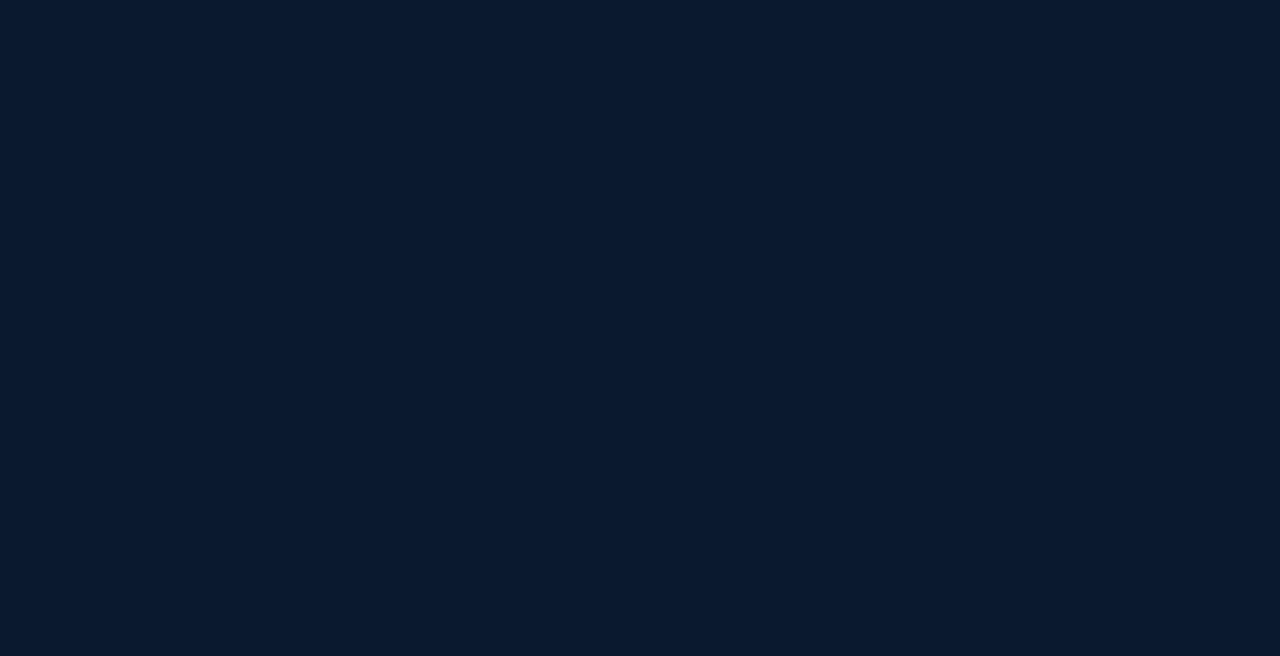
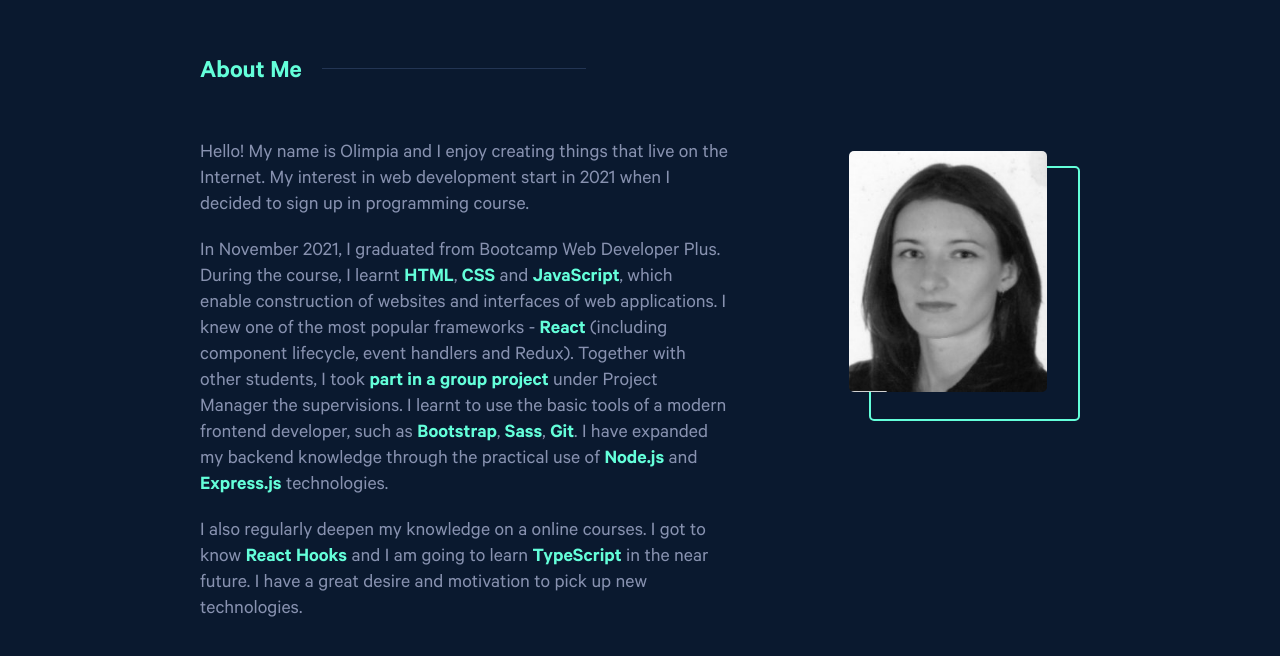
Before and after one commit to olimpiaspyra/portfolio, a React app: page / in a window 1280 px wide. Shown: the part 860-1516 px from the top of the page. Before the commit the page ends 800 px from the top, so only its background shows below. Built offline with nearby package versions, Linux system fonts and the light colour scheme.

Commit message:
Add section about

```diff
--- a/src/components/layouts/MainContainer/MainContainer.jsx
+++ b/src/components/layouts/MainContainer/MainContainer.jsx
@@ -2,6 +2,7 @@ import React from 'react';
 import styled from 'styled-components';
 
 import HeroSection from '../../pages/HeroSection/HeroSection';
+import AboutSection from '../../pages/AboutSection/AboutSection';
 
 const StyledMainContainer = styled.main`
   width: 100%;
@@ -13,8 +14,8 @@ const StyledMainContainer = styled.main`
 const MainContainer = () => {
   return (
     <StyledMainContainer>
-      <HeroSection>
-      </HeroSection>
+      <HeroSection/>
+      <AboutSection/>
     </StyledMainContainer>
   );
 };
--- /dev/null
+++ b/src/components/pages/AboutSection/AboutSection.jsx
@@ -0,0 +1,154 @@
+import React from 'react';
+import styled from 'styled-components';
+
+import photo from '../../../assets/images/me.jpg';
+
+const StyledContainer = styled.section`
+  max-width: 1000px;
+  width: 100%;
+  margin: 0 auto;
+  padding: 0 50px;
+  min-height: 100vh;
+  display: flex;
+  flex-direction: column;
+  justify-content: center;
+
+  @media screen and (max-width: 1200px) {
+    padding: 0;
+  }
+
+  h2 {
+    display: flex;
+    align-items: center;
+    margin: 10px 0 40px;
+    font-size: 2.6rem;
+    color: var(--green);
+    font-weight: 600;
+
+    &:after {
+      content: '';
+      display: block;
+      position: relative;
+      top: -5px;
+      margin-left: 20px;
+      height: 1px;
+      width: 30%;
+      background-color: var(--lightest-navy);
+    }
+  }
+`;
+
+const StyledSection = styled.div`
+  display: flex;
+  justify-content: space-between;
+`;
+
+const StyledText = styled.div`
+  flex-basis: 60%;
+
+  @media screen and (max-width: 1200px) {
+    flex-basis: 100%;
+  }
+
+  p {
+    padding: 10px 0;
+  }
+
+  .strong {
+    color: var(--green);
+  }
+`;
+
+const StyledImage = styled.div`
+  display: flex;
+  justify-content: center;
+  flex-basis: 30%;
+  position: relative;
+  margin-top: 20px;
+
+  &:hover:after {
+    top: 0;
+    right: 32px;
+    width: 76%;
+    height: 50%;
+  }
+
+  &:after {
+    border: 2px solid var(--green);
+    content: '';
+    display: block;
+    position: absolute;
+    z-index: -1;
+    top: 15px;
+    right: 0;
+    width: 80%;
+    height: 53%;
+    transition: all 0.3s linear;
+    border-radius: 5px;
+
+    @media screen and (max-width: 1200px) {
+      display: none;
+      }
+  }
+
+  img {
+    width: 75%;
+    height: 50%;
+    border-radius: 5px;
+    filter: grayscale(100%);
+
+    &:hover {
+      filter: grayscale(0);
+    }
+
+    @media screen and (max-width: 1200px) {
+    display: none;
+    }
+  }
+}
+`;
+
+const AboutSection = () => {
+  return (
+    <StyledContainer>
+      <h2>About Me</h2>
+      <StyledSection>
+        <StyledText>
+          <p>
+            Hello! My name is Olimpia and I enjoy creating things that live on the
+            Internet. My interest in web development start in 2021 when I decided to
+            sign up in programming course.
+          </p>
+          <p>
+            In November 2021, I graduated from Bootcamp Web Developer Plus. During the
+            course, I learnt <strong className='strong'>HTML</strong>,{' '}
+            <strong className='strong'>CSS</strong> and{' '}
+            <strong className='strong'>JavaScript</strong>, which enable construction of
+            websites and interfaces of web applications. I knew one of the most popular
+            frameworks - <strong className='strong'>React</strong> (including component
+            lifecycle, event handlers and Redux). Together with other students, I took{' '}
+            <strong className='strong'>part in a group project</strong> under Project
+            Manager the supervisions. I learnt to use the basic tools of a modern
+            frontend developer, such as <strong className='strong'>Bootstrap</strong>,{' '}
+            <strong className='strong'>Sass</strong>,{' '}
+            <strong className='strong'>Git</strong>. I have expanded my backend
+            knowledge through the practical use of{' '}
+            <strong className='strong'>Node.js</strong> and{' '}
+            <strong className='strong'>Express.js</strong> technologies.
+          </p>
+          <p>
+            I also regularly deepen my knowledge on a online courses. I got to know{' '}
+            <strong className='strong'>React Hooks</strong> and I am going to learn{' '}
+            <strong className='strong'>TypeScript</strong> in the near future. I have a
+            great desire and motivation to pick up new technologies.
+          </p>
+        </StyledText>
+        <StyledImage>
+          <img src={photo} alt='image' />
+        </StyledImage>
+      </StyledSection>
+    </StyledContainer>
+  );
+};
+
+export default AboutSection;
--- a/src/components/pages/Home/Home.jsx
+++ b/src/components/pages/Home/Home.jsx
@@ -17,7 +17,7 @@ const Home = () => {
       <Navbar />
       <Sidebar isOpen={isOpen} toggle={toggle} />
       <Contact />
-      <MainContainer />
+      <MainContainer/>
     </Fragment>
   );
 };
```
Also changed, not shown: src/assets/images/me.jpg (added).
